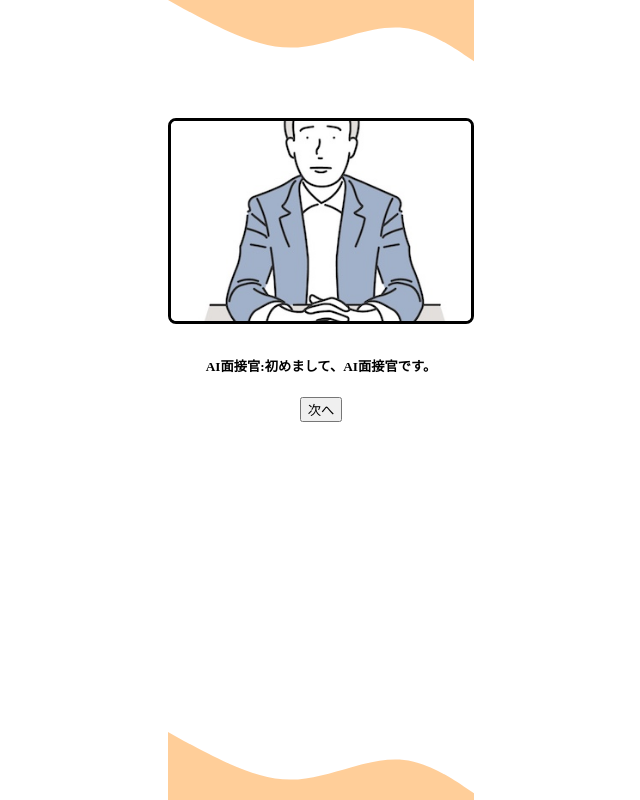
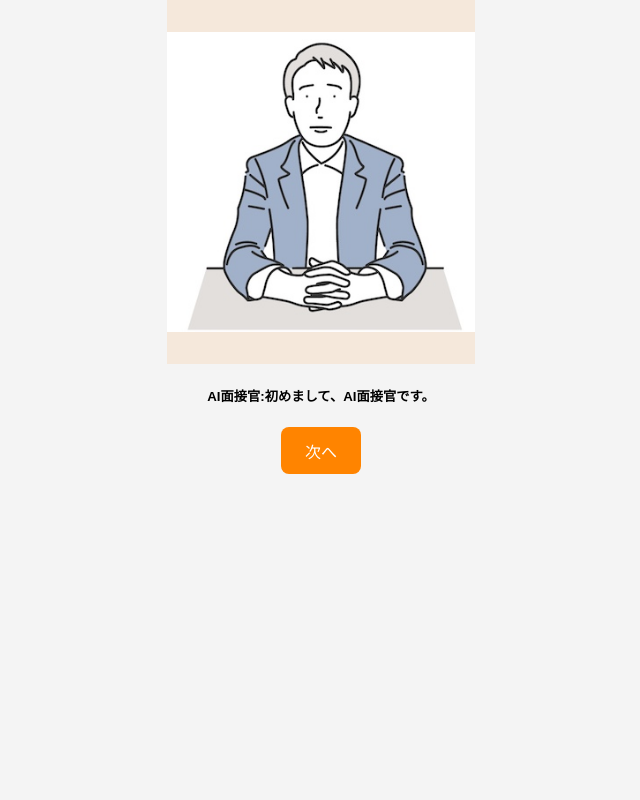
Before and after one commit to youshi-kanda/AI, a plain HTML site: page AI面接官/tutrial/tutorial.html in a window 1280 px wide. Shown: the whole page, without its empty margins (319-959 px from the left). Drawn offline with Linux system fonts and the light colour scheme.

Commit message:
今の変更点

```diff
--- /dev/null
+++ b/AI面接官/tutrial/css/chat_interview.css
@@ -0,0 +1,73 @@
+/* ベーススタイル（共通） */
+body {
+  font-family: sans-serif;
+  margin: 0;
+  padding: 0;
+  background-color: #f4f4f4;
+  text-align: center;
+}
+
+.top-svg {
+  width: 100%;
+  height: auto;
+  display: block;
+}
+
+h3 {
+  margin-top: 2rem;
+  font-size: 1.6rem;
+  color: #333;
+}
+
+input {
+  width: 90%;
+  max-width: 500px;
+  padding: 1rem;
+  font-size: 1.1rem;
+  border: 1px solid #ccc;
+  border-radius: 8px;
+  margin: 1.5rem auto;
+  display: block;
+  box-sizing: border-box;
+  background-color: #fff;
+}
+
+.button-container {
+  display: flex;
+  justify-content: center;
+  margin-top: 1rem;
+}
+
+#next_button {
+  padding: 10px 24px;
+  border: none;
+  background-color: #FF8400;
+  color: white;
+  font-size: 1rem;
+  cursor: pointer;
+  border-radius: 25px;
+  transition: background-color 0.3s ease;
+}
+
+#next_button:hover {
+  background-color: #FF6A00;
+}
+
+/* レスポンシブ対応：スマホ画面 */
+@media screen and (max-width: 600px) {
+  h3 {
+    font-size: 1.3rem;
+    margin-top: 1.2rem;
+  }
+
+  input {
+    font-size: 1rem;
+    padding: 0.9rem;
+    margin: 1rem auto;
+  }
+
+  #next_button {
+    font-size: 0.95rem;
+    padding: 8px 20px;
+  }
+}
--- a/AI面接官/tutrial/css/keyboard.css
+++ /dev/null
@@ -1,38 +0,0 @@
-body {
-    font-family: sans-serif;
-    margin: 0;
-    padding: 2rem 0;
-    background-color: #f4f4f4;
-    text-align: center;
-  }
-  input {
-    width: 90%;
-    padding: 1rem;
-    font-size: 1.2rem;
-    border: 1px solid #ccc;
-    border-radius: 8px;
-    display: block; /* ブロック要素として扱う */
-    margin: 1rem auto; /* Top/bottom margin remains, auto centers horizontally */
-    box-sizing: border-box; /* Include padding and border in the element's total width and height */
-  }
-
-  .button-container {
-    text-align: right;  /* ボタンを右寄せにする */
-    padding: 10px;
-}
-
-#next_button {
-    padding: 5px 10px;
-    border: 2px solid #FF8400;
-    background-color: #FF8400;
-    color: white;
-    font-size: 16px;
-    cursor: pointer;
-    border-radius: 25px;
-    margin-right: 0;
-    margin-top: -50px;
-}
-
-#next_button:hover {
-    background-color: #FF6A00;
-}
--- a/AI面接官/tutrial/css/tutorial.css
+++ b/AI面接官/tutrial/css/tutorial.css
@@ -1,59 +1,49 @@
-body, html {
+body {
     margin: 0;
     padding: 0;
-    height: 100%;
-    position: relative;
     display: flex;
     flex-direction: column;
-    align-items: center; /* 中央揃え */
+    align-items: center;
+    background-color: #f4f4f4;
+    font-family: sans-serif;
   }
 
-/* スマホ用のスタイル */
-@media (max-width: 768px) {
-    .AI_interviewer, .applicant {
-        width: 80%; /* スマホ用の幅 */
-        height: auto; /* 高さを自動調整 */
-    }
+  /* 面接官画像の枠 */
+  .AI_interviewer {
+    width: 100%;              /* 横幅いっぱい */
+    max-width: 100%;          /* はみ出さない */
+    display: flex;
+    justify-content: center;
+    padding: 2rem 0;          /* 上下に余白をつける */
+    background-color: rgba(255, 132, 0, 0.1); /* 背景色と透明度 */
   }
 
-/* PC用のスタイル */
-@media (min-width: 769px) {
-    .AI_interviewer, .applicant {
-        width: 300px; /* PC用の幅 */
-        height: 200px; /* PC用の高さ */
-    }
+  /* 画像サイズは変更しない */
+  .AI_interviewer img {
+    width: auto;
+    height: auto;
+    max-height: 300px;       /* 縦の最大サイズを指定 */
   }
 
-svg {
-    display: block;
-    width: 100%;
-    height: auto;
+  /* テキストエリア中央寄せ */
+  #text_area {
+    text-align: center;
+    margin: 1rem 0;
   }
 
-.top-svg {
-    margin-bottom: 50px;
+  /* ボタン中央寄せ */
+  .button-container {
+    display: flex;
+    justify-content: center;
+    margin-bottom: 2rem;
   }
 
-.bottom-svg {
-    position: absolute;
-    bottom: 0;
-    left: 0;
-    width: 100%;
+  #next_button {
+    padding: 0.7rem 1.5rem;
+    font-size: 1rem;
+    background-color: #FF8400;
+    color: white;
+    border: none;
+    border-radius: 8px;
+    cursor: pointer;
   }
-
-.AI_interviewer, .applicant {
-    display: flex;
-    justify-content: center;
-    align-items: center;
-    border: 3px solid #000;
-    border-radius: 8px;
-    overflow: hidden;
-    margin: 0 auto;
-    margin-bottom: 10px;
-}
-
-.AI_interviewer img, .applicant img {
-    width: 100%;
-    height: auto;
-    object-fit: cover;
-}
--- a/AI面接官/tutrial/css/web_interview.css
+++ b/AI面接官/tutrial/css/web_interview.css
@@ -18,7 +18,7 @@ svg {
 .top-svg {
     display: block;
     width: 100%;
-    height: auto;
+    height: 50;
     margin-bottom: 50px;
 }
 
@@ -32,11 +32,13 @@ svg {
 }
 
 .AI_interviewer {
+    margin-top: 30px; /* ← ここを追加 */
     display: flex;
     justify-content: center; /* 中央揃え */
     align-items: center; /* 中央に配置 */
-    width: 300px; /* 枠の幅を指定 */
-    height: 200px; /* 枠の高さを指定 */
+    width: 90%;               /* ← スマホ対応！画面幅の90%までにする */
+    max-width: 700px;
+    height: 300px;  /* 枠の高さを指定 */
     border: 3px solid #000; /* 枠線を追加 */
     border-radius: 8px; /* 角を丸くする場合 */
     overflow: hidden; /* 枠からはみ出さないようにする */
@@ -54,8 +56,10 @@ svg {
     display: flex;
     justify-content: center; /* 中央揃え */
     align-items: center; /* 中央に配置 */
-    width: 300px; /* 枠の幅を指定 */
+    width: 90%;               /* ← スマホ対応！画面幅の90%までにする */
+    max-width: 700px;
     height: 200px; /* 枠の高さを指定 */
+    height: 300px;
     border: 3px solid #000; /* 枠線を追加 */
     border-radius: 8px; /* 角を丸くする場合 */
     overflow: hidden; /* 枠からはみ出さないようにする */
@@ -120,3 +124,11 @@ svg {
     text-align: center; /* アイコンを中央揃え */
     line-height: 24px; /* アイコンを中央に配置 */
 }
+
+.interview2 {
+    display: flex;
+    flex-direction: column;      /* ← これで縦に並ぶように */
+    justify-content: center;     /* 縦方向の中央揃え（columnにしたので縦） */
+    align-items: center;         /* 横方向の中央揃え */
+    height: 100vh;               /* 画面全体の高さを確保 */
+  }
--- a/AI面接官/tutrial/tutorial.html
+++ b/AI面接官/tutrial/tutorial.html
@@ -1,6 +1,7 @@
 <!DOCTYPE html>
 <html lang="ja">
 <head>
+    <path fill="#FF8400" fill-opacity="0.4" d="..." />
     <meta charset="UTF-8">
     <meta name="viewport" content="width=device-width, initial-scale=1.0">
     <title>チュートリアル画面</title>
@@ -9,10 +10,6 @@
 </head>
 
 <body>
-    <svg class="top-svg" xmlns="http://www.w3.org/2000/svg" viewBox="0 0 1440 320">
-        <path fill="#FF8400" fill-opacity="0.4" d="M0,0L48,26.7C96,53,192,107,288,149.3C384,192,480,224,576,224C672,224,768,192,864,165.3C960,139,1056,117,1152,138.7C1248,160,1344,224,1392,256L1440,288L1440,0L1392,0C1344,0,1248,0,1152,0C1056,0,960,0,864,0C768,0,672,0,576,0C480,0,384,0,288,0C192,0,96,0,48,0L0,0Z"></path>
-    </svg>
-
     <div class="AI_interviewer">
         <img src="images/22745641.jpg" alt="面接官の画像" />
     </div>
@@ -24,9 +21,5 @@
     <div class="button-container">
         <button id="next_button">次へ</button>
     </div>
-
-    <svg class="bottom-svg" xmlns="http://www.w3.org/2000/svg" viewBox="0 0 1440 320">
-        <path fill="#FF8400" fill-opacity="0.4" d="M0,0L48,26.7C96,53,192,107,288,149.3C384,192,480,224,576,224C672,224,768,192,864,165.3C960,139,1056,117,1152,138.7C1248,160,1344,224,1392,256L1440,288L1440,320L1392,320C1344,320,1248,320,1152,320C1056,320,960,320,864,320C768,320,672,320,576,320C480,320,384,320,288,320C192,320,96,320,48,320L0,320Z"></path>
-    </svg>
 </body>
 </html>
```
Also changed, not shown: AI面接官/tutrial/chat_interview.html (+14 -15 lines), AI面接官/tutrial/web_interview.html (+8 -15 lines), 1 other file. Lines whose indentation alone changed are shown as unchanged.
